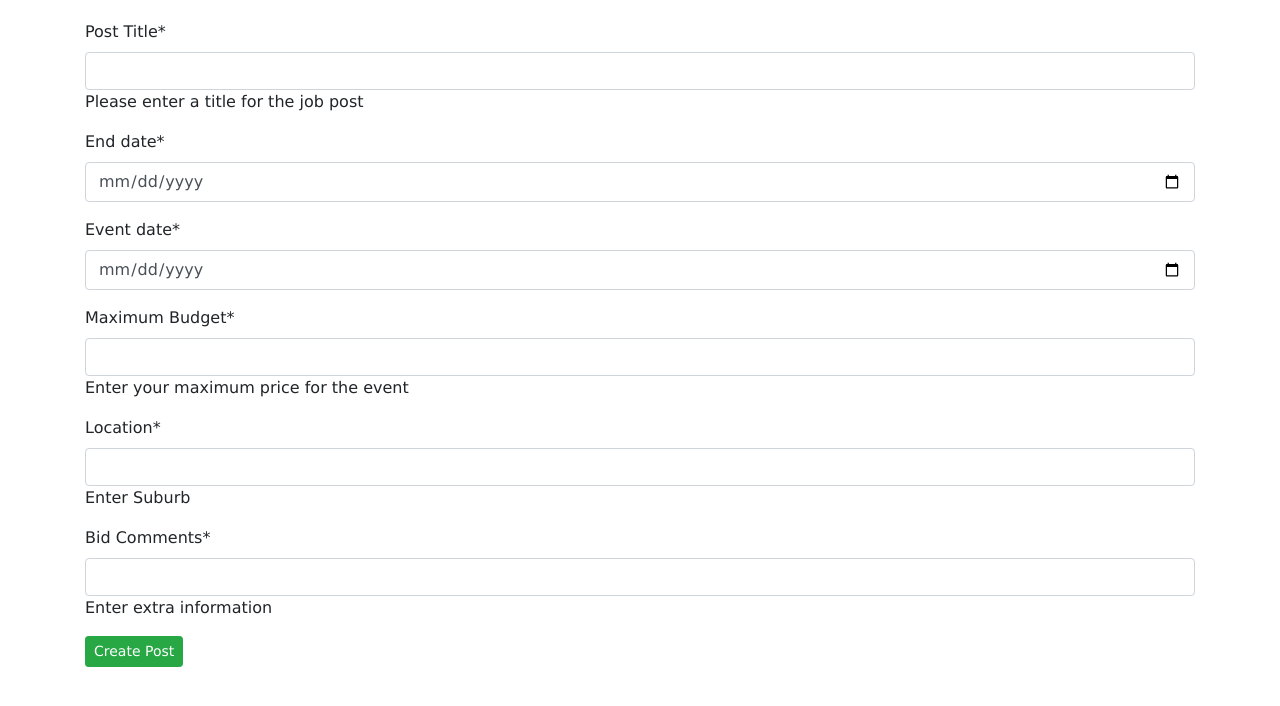
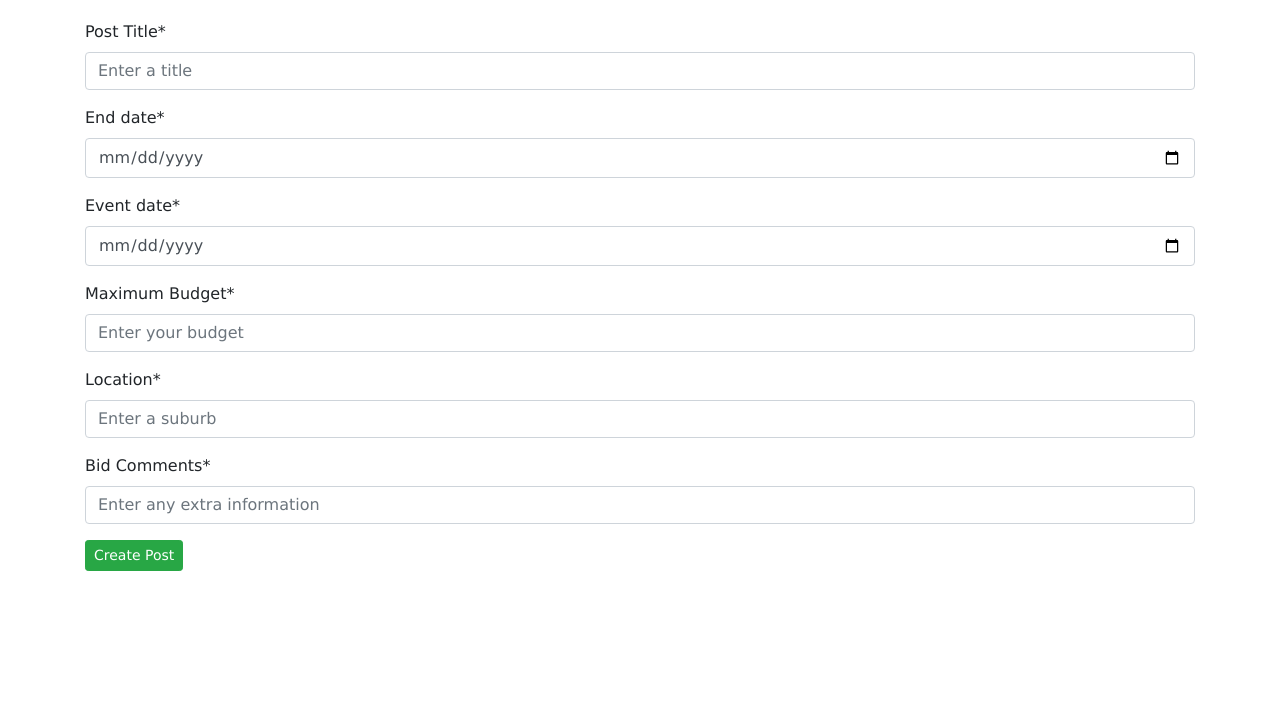
Before and after one commit to RemyBordignon/PartyWhip, a Django app: page /boards/new_post/ in a window 1280 px wide. Shown: the part 56-762 px from the top of the page. Run offline with Django 3.2, Linux system fonts and the light colour scheme; the visitor is signed in with stand-in values (Sample User, id 1); some libraries are stand-ins or nearby versions.

Commit message:
added placeholders

```diff
--- a/boards/forms.py
+++ b/boards/forms.py
@@ -14,6 +14,11 @@ class PostForm(ModelForm):
         widgets = {
             'event_date': DateInput(),
             'end_date': DateInput(),
+            'title': forms.TextInput(attrs={'placeholder': 'Enter a title'}),
+            'budget': forms.TextInput(attrs={'placeholder': 'Enter your budget'}),
+            'location': forms.TextInput(attrs={'placeholder':'Enter a suburb'}),
+            'comment': forms.TextInput(attrs={'placeholder':'Enter any extra information'}),
+
         }
         exclude = ('user', 'pub_date', 'winner_selected', 'status')
 
@@ -21,4 +26,9 @@ class PostForm(ModelForm):
 class BidForm(ModelForm):
     class Meta:
         model = Bid
+        widgets = {
+            'price': forms.TextInput(attrs={'placeholder': 'Enter bid amount'}),
+            'comment': forms.TextInput(attrs={'placeholder': 'Enter extra information'}),
+            'contact_details': forms.TextInput(attrs={'placeholder': 'Enter contact details'})
+        }
         exclude = ('user', 'post')
--- a/boards/models.py
+++ b/boards/models.py
@@ -7,13 +7,13 @@ from django.db import models
 
 class Post(models.Model):
     user = models.CharField(max_length=200)
-    title = models.CharField(max_length=200, blank=False, verbose_name="Post Title", help_text="Please enter a title for the job post")
+    title = models.CharField(max_length=200, blank=False, verbose_name="Post Title")
     pub_date = models.DateTimeField('date published')
     end_date = models.DateTimeField('end date')
     event_date = models.DateTimeField('event date')
-    budget = models.IntegerField(blank=False, verbose_name="Maximum Budget", help_text="Enter your maximum price for the event")
-    location = models.CharField(max_length=100, verbose_name="Location", help_text="Enter Suburb")
-    comment = models.CharField(max_length=300, verbose_name="Bid Comments", help_text="Enter extra information")
+    budget = models.IntegerField(blank=False, verbose_name="Maximum Budget")
+    location = models.CharField(max_length=100, verbose_name="Location")
+    comment = models.CharField(max_length=300, verbose_name="Bid Comments")
     winner_selected = models.BooleanField(default=False)
     status = models.CharField(max_length=10, default="OPEN")
 
@@ -24,9 +24,9 @@ class Post(models.Model):
 class Bid(models.Model):
     user = models.CharField(max_length=200)
     post = models.ForeignKey(Post, on_delete=models.CASCADE)
-    price = models.IntegerField(blank=False, verbose_name="Bid Price", help_text="Please enter your bid amount")
-    comment = models.CharField(max_length=300, verbose_name="Bid Comments", help_text="Enter extra information")
-    contact_details = models.CharField(max_length=300, verbose_name="Contact Details", help_text="Enter Contact Number")
+    price = models.IntegerField(blank=False, verbose_name="Bid Price")
+    comment = models.CharField(max_length=300, verbose_name="Bid Comments")
+    contact_details = models.CharField(max_length=300, verbose_name="Contact Details")
 
     def __str__(self):
         return str(self.price)
--- a/templates/boards/new_bid_form.html
+++ b/templates/boards/new_bid_form.html
@@ -11,6 +11,7 @@ New Bid
         {{ form | crispy}}
 
         {% csrf_token %}
-        <button type="submit">Create Bid</button>
+        <button type="submit" class="btn btn-success btn-sm">Create Bid</button>
+
     </form>
 {% endblock %}
```
Also changed, not shown: templates/boards/select_winner_button.html (deleted, +0 -7 lines).
